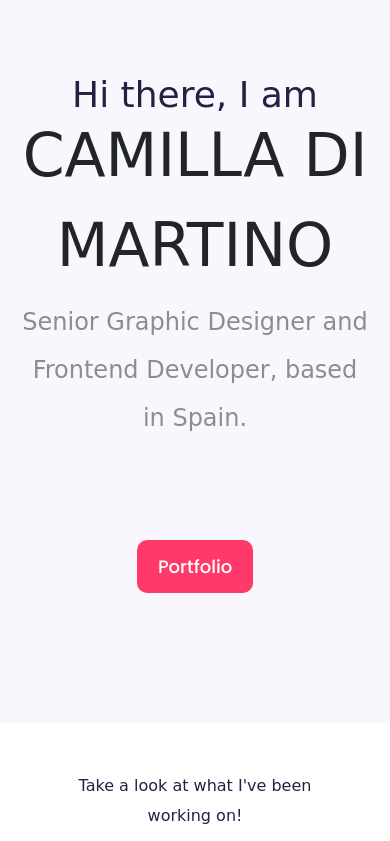
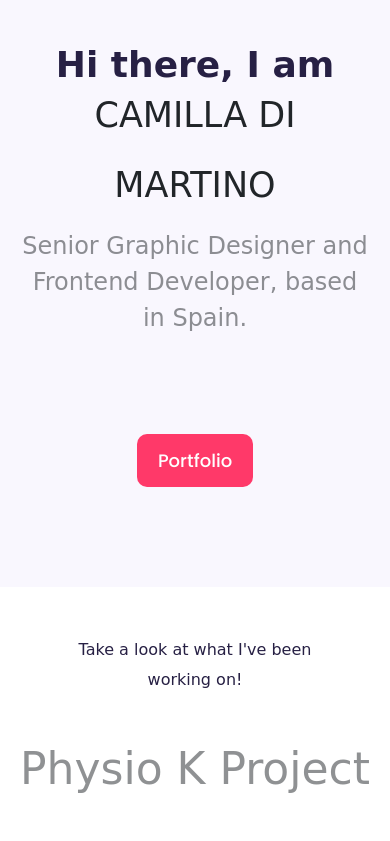
Before and after one commit to milladangela/portfolio-project, a plain HTML site: page index.html in a window 390 px wide. Shown: the top 841 px of the page. Drawn offline with nearby package versions, Linux system fonts and the light colour scheme; a web font is replaced by a local one.

Commit message:
adjusted mobile css

```diff
--- a/styles/portfolio.css
+++ b/styles/portfolio.css
@@ -41,13 +41,14 @@
 
 .hero p {
     font-size: 36px;
+    font-weight: bold;
     margin: 0;
 }
 
 .hero h2 {
     font-family: var(--heading-font-family);
     font-size: 24px;
-    line-height: 2;
+    line-height: 1.5;
 }
 
 .btn-branding {
@@ -75,14 +76,14 @@
 
 @media (max-width: 900px) {
     h1 {
-       font-size: 60px;
+       font-size: 35px;
+       line-height: 2;
     }
     h2 {
         font-size: 44px;
     }
     .hero {
-        padding: 80px 20px;
-
+        padding: 50px 20px;
 }
     .project-description {
         padding: 0;
```
